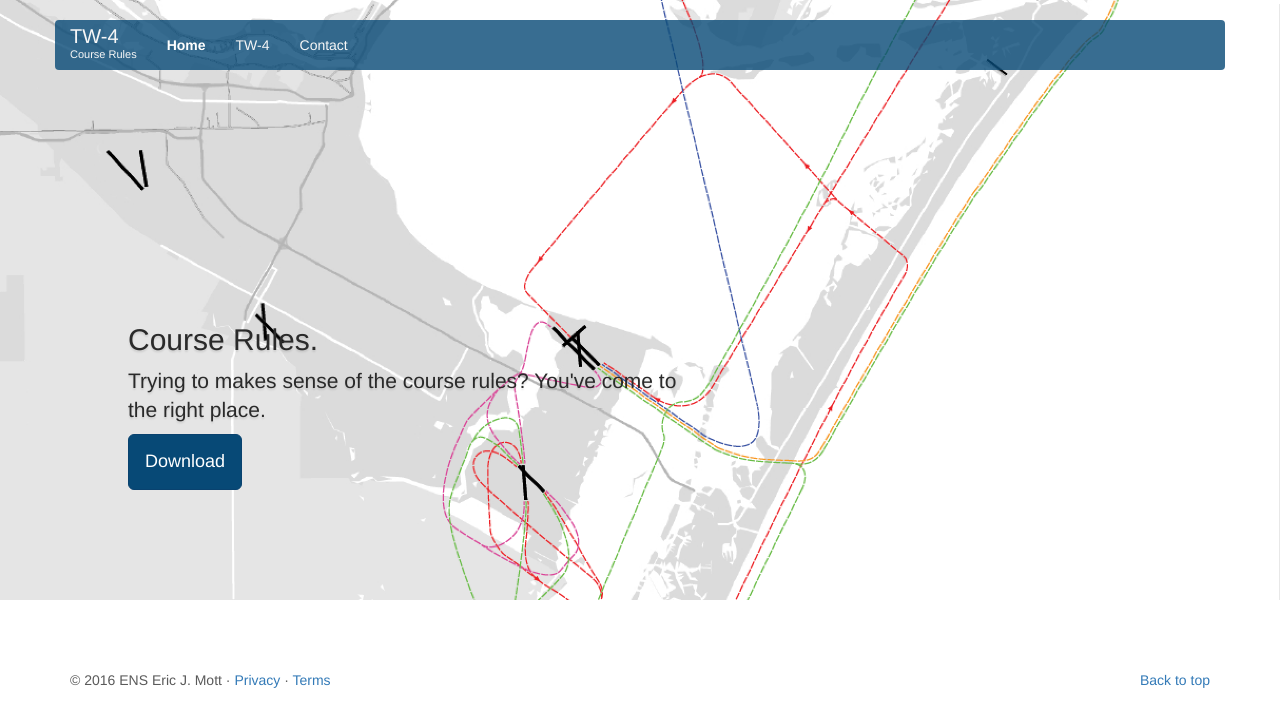
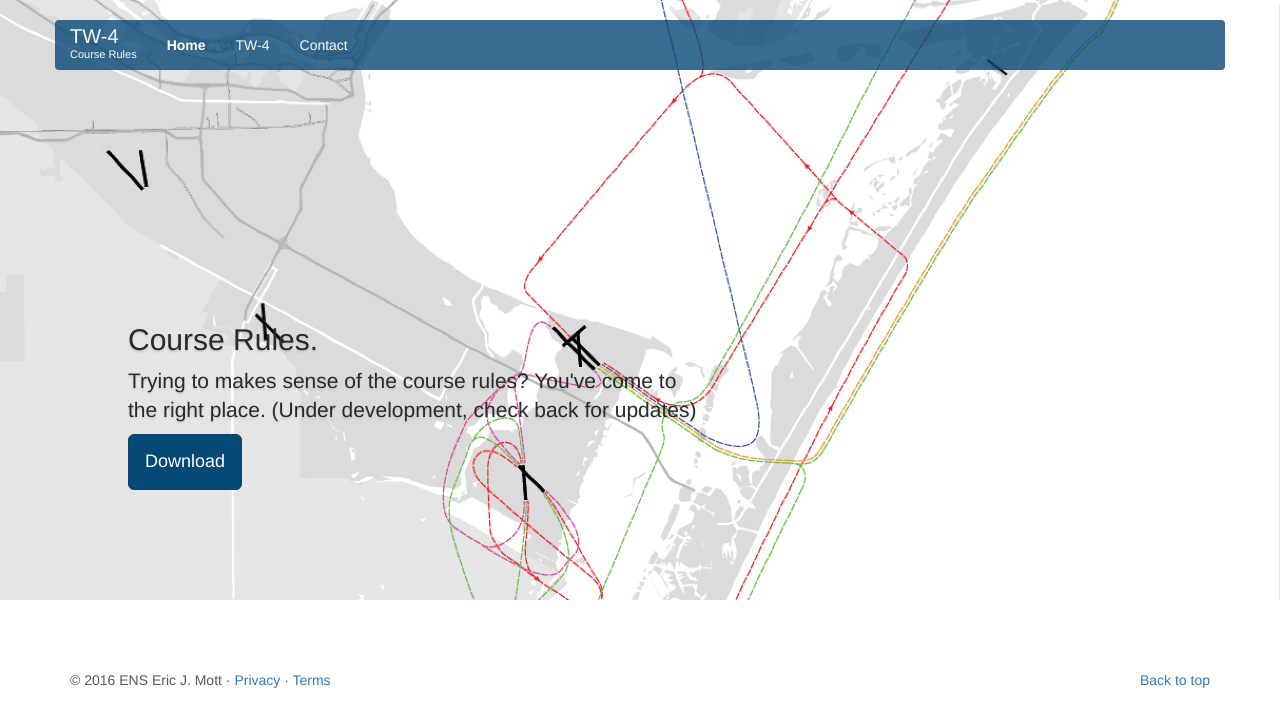
Before and after one commit to courserules/courserules.github.io, a Jekyll site: the page built from index.html, in a window 1280 px wide. Shown: the top 727 px of the page. Built offline with Jekyll 4.4.1, drawn with Linux system fonts in a browser that asks for light colours.

Commit message:
Added disclaimer

```diff
--- a/index.html
+++ b/index.html
@@ -19,7 +19,7 @@ layout: default
           <div class="container">
             <div class="carousel-caption">
               <h1>Course Rules.</h1>
-              <p>Trying to makes sense of the course rules? You've come to the right place.</p>
+              <p>Trying to makes sense of the course rules? You've come to the right place. (Under development, check back for updates)</p>
               <p><a class="btn btn-large btn-primary" href="downloads/course-rules_20160413_in-progress.pdf" download="Course-Rules-in-progress">Download</a></p>
             </div>
           </div>
```
